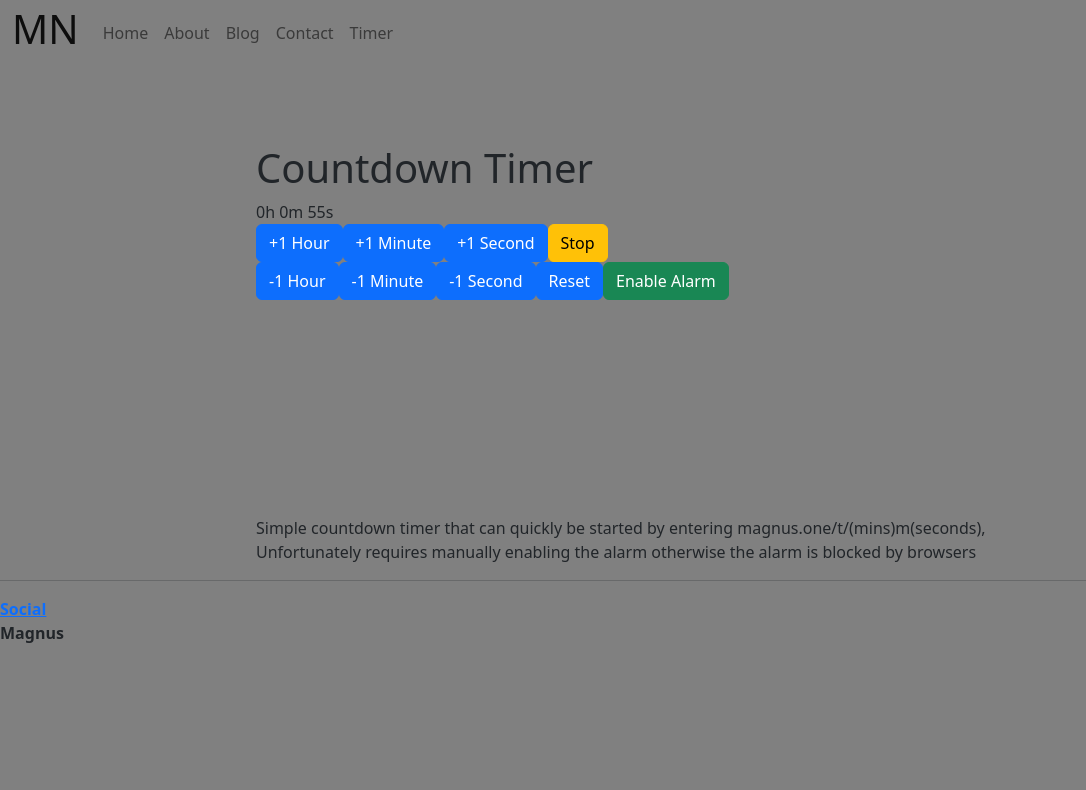
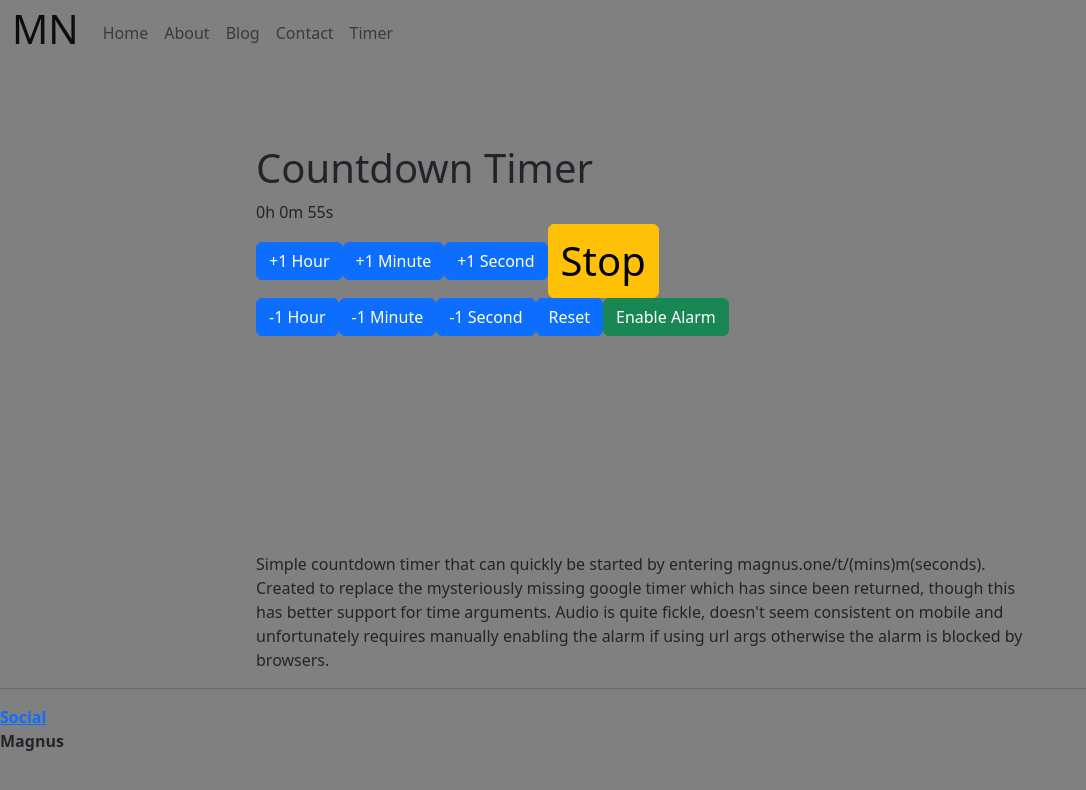
Before and after one commit to Magnusrn/React-Website, a React (Create React App) app: page /timer/1 in a window 1280 px wide. Shown: the top 790 px of the page, without its empty margins (0-1086 px from the left). Built offline with nearby package versions, Linux system fonts and the light colour scheme.

Commit message:
force override button css sizing

```diff
--- a/package.json
+++ b/package.json
@@ -1,5 +1,6 @@
 {
   "name": "react-frontend",
+  "homepage": "https://magnus.one",
   "version": "0.1.0",
   "private": true,
   "dependencies": {
--- a/src/components/countdowntimer/CountdownTimer.js
+++ b/src/components/countdowntimer/CountdownTimer.js
@@ -96,6 +96,7 @@ const CountdownTimer = ({urlArgs}) => {
     let AlarmButtonToggle = alarmState ? <Button className="btn btn-danger" onClick={() => setAlarmState(false)}>Disable Alarm</Button> :
     <Button className="btn btn-success" onClick={() => setAlarmState(true)}>Enable Alarm</Button>
 
+
     if (running && timeRemaining <= 0 && !alertState && alarmState) {
         setAlerted(true);
         const alarm = new Audio(Sound);
@@ -138,3 +139,4 @@ export default CountdownTimer;
 //add BIG buttons to start and BIG numbers
 //perhaps add some sort of autostart if it's not started within x seconds, wouldn't be able to alert though
 //change colour of alarm from red to green and make it massive.
+//change button to start when time runs out
--- a/src/components/countdowntimer/CountdownTimer.module.css
+++ b/src/components/countdowntimer/CountdownTimer.module.css
@@ -1,6 +1,6 @@
 .btn_xl {
     padding: 18px 28px;
-    font-size: 40px; /*change this to your desired size*/
+    font-size: 40px !important; /*change this to your desired size*/
     line-height: normal;
     -webkit-border-radius: 8px;
        -moz-border-radius: 8px;
--- a/src/pages/Timer.js
+++ b/src/pages/Timer.js
@@ -17,8 +17,8 @@ function Timer() {
             <br/>
             <br/>
 
-            Simple countdown timer that can quickly be started by entering magnus.one/t/(mins)m(seconds), Unfortunately requires manually enabling the alarm otherwise the alarm is blocked by
-            browsers
+            Simple countdown timer that can quickly be started by entering magnus.one/t/(mins)m(seconds). Created to replace the mysteriously missing google timer which has since been returned, though this has better support for time arguments. Audio is quite fickle, doesn't seem consistent on mobile and unfortunately requires manually enabling the alarm if using url args otherwise the alarm is blocked by
+            browsers.
         </div>
     );
 }
```
